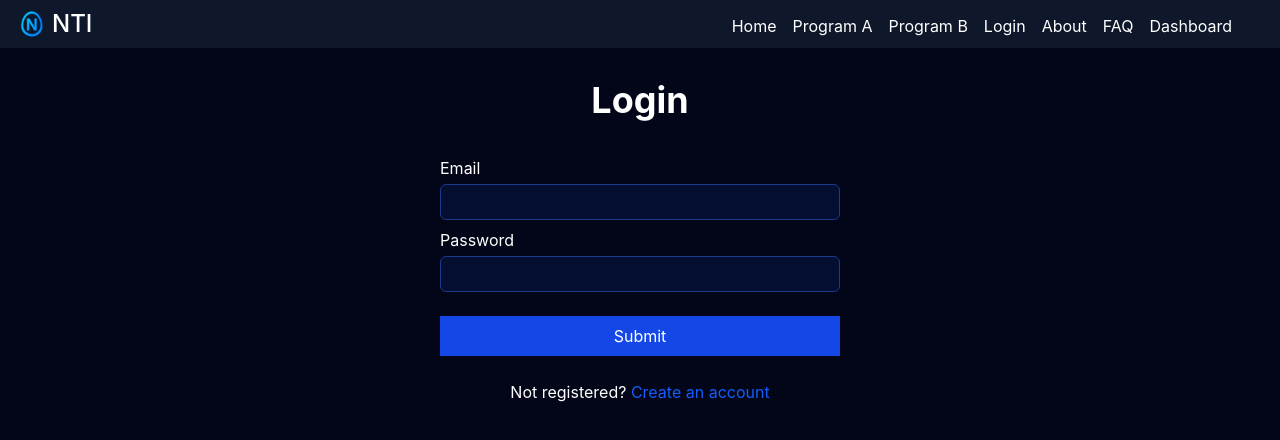
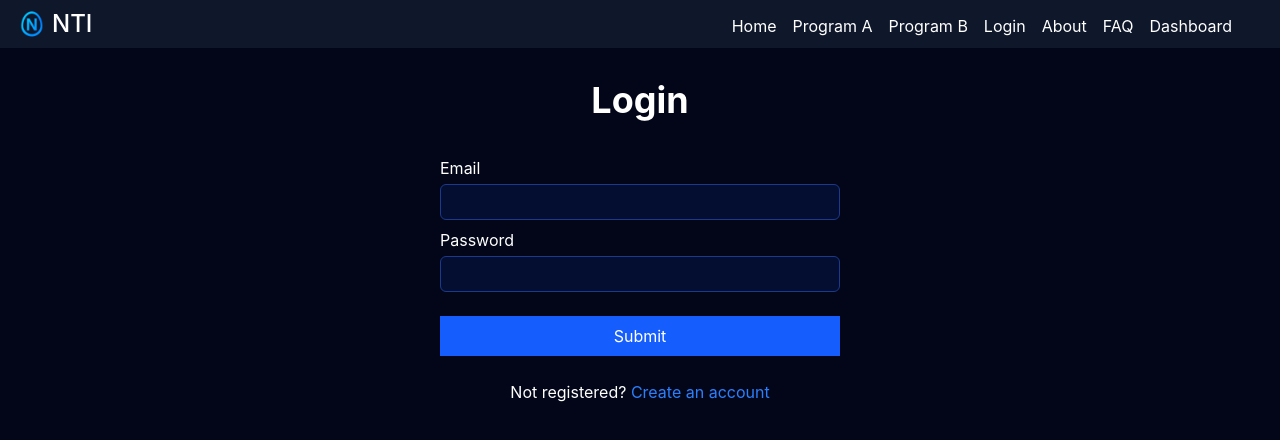
Before and after one commit to sauwin/FE_NTI, a Vue app: page /auth/login in a window 1280 px wide. Shown: the top 440 px of the page. Built offline with nearby package versions, Linux system fonts and the light colour scheme.

Commit message:
Buttons style fix

```diff
--- a/src/main.css
+++ b/src/main.css
@@ -5,3 +5,7 @@ body {
   color: theme('colors.white');
   overflow-x: hidden;
 }
+
+button {
+  cursor: pointer;
+}
--- a/src/views/Login.vue
+++ b/src/views/Login.vue
@@ -33,9 +33,9 @@
         <label for="password" class="block text-white">Password</label>
         <input v-model="password" type="password" class="bg-blue-600/10 border border-blue-900 rounded-md mt-1 w-100 h-9" />
       </div>
-      <input type="submit" class="bg-blue-700 text-white w-100 h-10 mt-4">
+      <input type="submit" class="bg-blue-600 hover:bg-blue-700 cursor-pointer text-white w-100 h-10 mt-4">
       <div class = "text-center mt-4">
-        Not registered? <router-link class="text-blue-600 hover:text-blue-900" to="/auth/register">Create an account</router-link>
+        Not registered? <router-link class="text-blue-500 hover:text-blue-600" to="/auth/register">Create an account</router-link>
       </div>
     </form>
   </div>
--- a/src/views/Register.vue
+++ b/src/views/Register.vue
@@ -79,10 +79,10 @@ async function submit() {
         I read and agree to Terms and conditions <input v-model="agreed" type="checkbox" class="align-middle" />
       </div>
 
-      <input type="submit" class="bg-blue-700 text-white w-100 h-10 mt-4">
+      <input type="submit" class="bg-blue-600 hover:bg-blue-700 cursor-pointer text-white w-100 h-10 mt-4">
 
       <div class = "text-center mt-4">
-        Already have an account? <router-link class="text-blue-600 hover:text-blue-900" to="/auth/login">Log in</router-link>
+        Already have an account? <router-link class="text-blue-500 hover:text-blue-600" to="/auth/login">Log in</router-link>
       </div>
     </form>
   </div>
```
